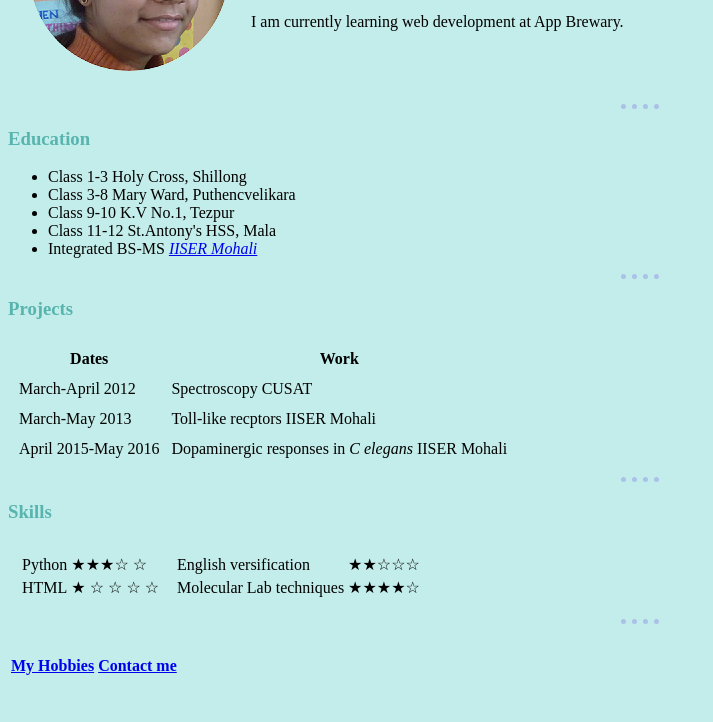
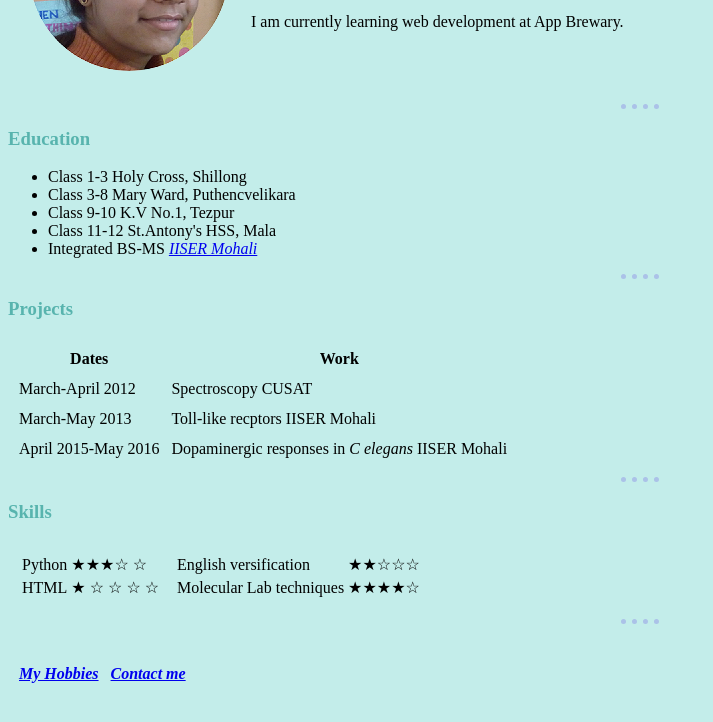
Before and after one commit to joymais/cv, a plain HTML site: page index.html in a window 1280 px wide. Shown: the part 158-880 px from the top of the page, without its empty margins (0-713 px from the left). Drawn offline with Linux system fonts and the light colour scheme.

Commit message:
Update index.html

```diff
--- a/index.html
+++ b/index.html
@@ -89,17 +89,17 @@
     </tr>
     </table>
 <hr>
-<table>
+<table cellspacing="10">
     <tr>
         <td>
             <a href="hobbies.html">
-                <h4>My Hobbies</h4>
+                <i><h4>My Hobbies</h4></i>
             </a>
 
         </td>
         <td>
             <a href="contact.html">
-                <h4>Contact me</h4>
+                <i><h4>Contact me</h4></i>
             </a>
         </td>
     </tr>
```
